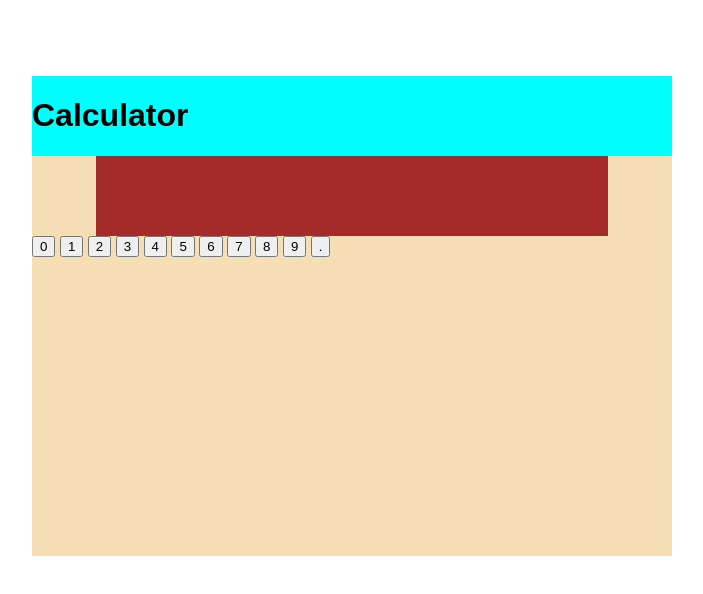
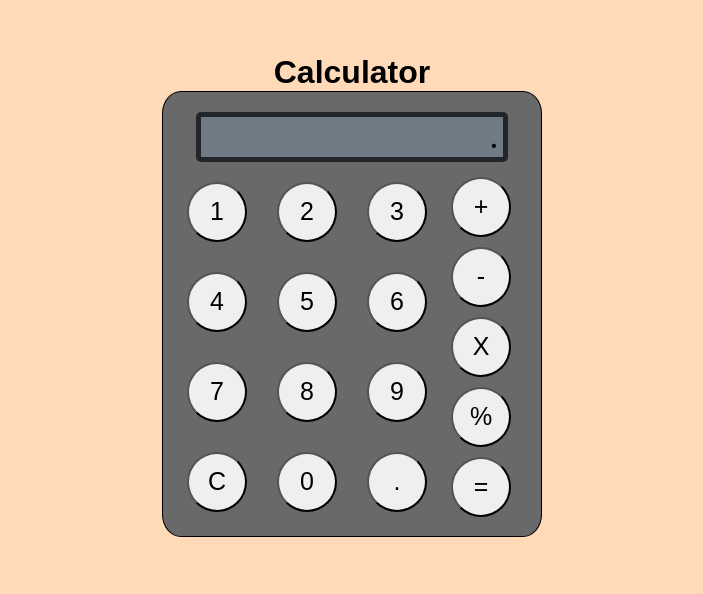
Before and after one commit to IIWGII/Calculator-TOP, a plain HTML site: page index.html in a window 1280 px wide. Shown: the part 124-718 px from the top of the page, without its empty margins (288-991 px from the left). Drawn offline with Linux system fonts and the light colour scheme.

Commit message:
some advancements

```diff
--- a/assets/style.css
+++ b/assets/style.css
@@ -4,22 +4,105 @@ body {
     font-family: Arial, Helvetica, sans-serif;
     display: grid;
     place-content: center;
+    background-color: peachpuff ;
 }
+
 .container {
-    width: 50vw;
-    min-width: 300px;
-    max-width: 700px;
-    height: 400px;
-    background-color: cyan;
+    min-width: 350px;
+    max-width: 380px;
+    min-height: 400px;
+}
+
+h1 {
+    font-weight: bold;
+    text-align: center;
+    margin: 0;
+}
+
+.card-container {
+    height: 100%;
+    background-color: dimgrey;
+    display: flex;
+    justify-content: center;
+    align-items: center;
+    flex-direction: column;
+    flex-wrap: nowrap;
+    padding: 0px;
+    border-radius: 5%;
+    border: 1px solid rgb(0, 0, 0);
+}
+
+.card-container .card-header {
+    color: black;
+    width: 80%;
+    margin-bottom: 15px;
+    margin-left: auto;
+    margin-right: auto;
+    text-align: right;
+    border-radius: 5px;
+    border: 5px solid rgba(0, 0, 0, 0.695);
+    background-color: rgba(119, 136, 153, 0.615);
+    word-wrap: break-word;
+    height: fit-content;
+}
+.card-container .card-header h2 {
+    margin: 0;
+    max-width: 300px;
+    text-align: right;
+    font-family: 'Times New Roman', Times, serif;
+    font-size: 2.2rem;
+    font-weight: normal;
+    padding: 0px 5px 0px 5px;
+}
+.card-container .card-header h3 {
+    margin: 0;
+    max-width: 300px;
+    text-align: right;
+    font-family: 'Times New Roman', Times, serif;
+    font-size: 1.5rem;
+    font-weight: normal;
+    padding-right: 5px;
+    padding-left: 0;
+}
+.card-body .grid {
+    display: flex;
+    flex-direction: row;
+    flex-wrap: nowrap;
+    align-items: center;
 
 }
-.card-container {
-    height: 100%;
-    background-color: wheat;
+.card-container .card-body .calc-operation {
+    display: flex;
+    flex-direction: column;
+    flex-wrap: nowrap;
+    gap: 10px;
+    justify-content: center;
+    align-items: center;
+    margin-right: 30px;
 }
-.card-container .card-header {
-    width: 80%;
-    min-height: 80px;
-    background-color: brown;
-    margin: auto;
+.card-container .card-body .numbers {
+    display: flex;
+    flex-direction: row;
+    flex-wrap: wrap;
+    gap: 30px;
+    justify-content: center;
+    align-items: center;
 }
+/*
+.card-body .grid  {
+    display: grid;
+    grid-template-columns: .2fr .2fr .2fr .2fr;
+    justify-content: center;
+    gap: 20px;
+} */
+
+.card-body .grid button {
+    width : 60px;
+    height : 60px;
+    border-radius : 50%;
+    font-size: 25px;
+}
+
+.card-body .grid button:hover {
+
+}
--- a/index.html
+++ b/index.html
@@ -16,14 +16,16 @@
         <div class="card-container">
             <!-- top section -->
             <div class="card-header">
-
+              <h3 id="current-operations"></h3>
+              <h2 class="result">.</h2>
             </div>
             <!-- end of top section -->
 
             <!-- Card body -->
             <div class="card-body">
-              <div class="numbers-grid">
-                 <button class="nbr">0</button>
+              <div class="grid">
+                <div class="numbers">
+
                   <button class="nbr">1</button>
                   <button class="nbr">2</button>
                   <button class="nbr">3</button>
@@ -33,7 +35,18 @@
                   <button class="nbr">7</button>
                   <button class="nbr">8</button>
                   <button class="nbr">9</button>
-                 <button class="nbr">.</button>
+                  <button class="nbr operation" id="clear">C</button>
+                  <button class="nbr">0</button>
+                  <button class="nbr operation" id="dot">.</button>
+                </div>
+                <div class="calc-operation">
+
+                  <button class="nbr operation" id="addition">+</button>
+                  <button class="nbr operation" id="subtraction">-</button>
+                  <button class="nbr operation" id="multiplication">X</button>
+                  <button class="nbr operation" id="division">%</button>
+                  <button class="nbr operation" id="equals">=</button>
+                </div>
               </div>
             </div>
             <!-- end of Card body -->
--- a/main.js
+++ b/main.js
@@ -0,0 +1,19 @@
+const numbers = document.querySelectorAll('.nbr');
+const result = document.querySelector('.result');
+const equals = document.getElementById('equals');
+const multiply = document.getElementById('multiplication');
+const subtraction = document.getElementById('subtraction');
+const division = document.getElementById('division');
+const add = document.getElementById('addition');
+const clear = document.getElementById('clear');
+const currentOperations = document.getElementById('current-operations');
+
+
+numbers.forEach((number) => {
+    number.addEventListener('click', (e) => {
+        if (!e.target.classList.contains('operation')) {
+
+            currentOperations.innerText += e.target.innerText;
+        }
+        });
+});
```
Lines whose indentation alone changed are shown as unchanged.
